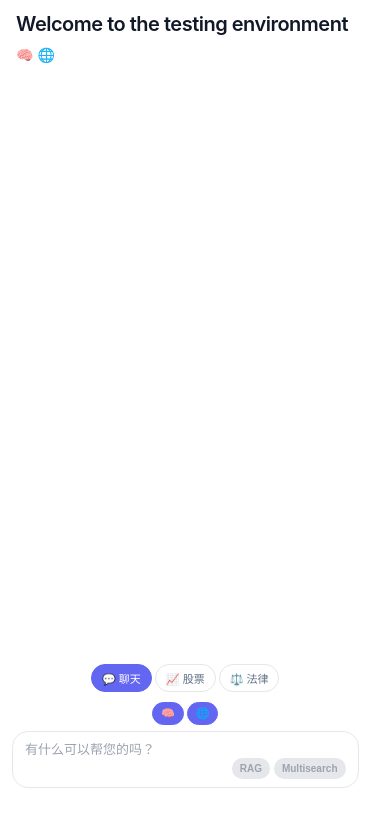
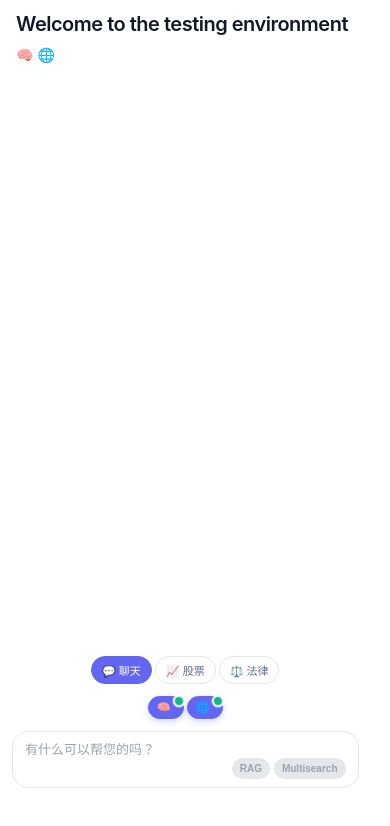
Before and after one commit to zerolxy612/chatbot-demo1, a React (Create React App) app: page / in a window 390 px wide. Shown: the top 826 px of the page. Built offline with nearby package versions, Linux system fonts and the light colour scheme.

Commit message:
feat: add chat controls for toggling thinking and network modes below the mode selector

```diff
--- a/src/App.css
+++ b/src/App.css
@@ -1852,7 +1852,7 @@ body {
 .mode-selector {
   display: flex;
   gap: 8px;
-  margin-bottom: 20px;
+  margin-bottom: 16px;
   justify-content: center;
 }
 
@@ -1882,6 +1882,72 @@ body {
   border-color: #6366f1;
 }
 
+/* 聊天功能控制区域 - 简洁设计 */
+.chat-controls {
+  display: flex;
+  gap: 6px;
+  margin-bottom: 20px;
+  justify-content: center;
+  padding: 4px;
+}
+
+.chat-controls .control-btn {
+  padding: 6px 14px;
+  font-size: 13px;
+  border-radius: 16px;
+  min-width: auto;
+  font-weight: 500;
+  transition: all 0.3s ease;
+}
+
+.chat-controls .control-btn.active {
+  background: #6366f1;
+  color: white;
+  border-color: #6366f1;
+  box-shadow: 0 2px 6px rgba(99, 102, 241, 0.3);
+  position: relative;
+}
+
+.chat-controls .control-btn.active::after {
+  content: '';
+  position: absolute;
+  top: -2px;
+  right: -2px;
+  width: 8px;
+  height: 8px;
+  background: #10b981;
+  border-radius: 50%;
+  border: 2px solid white;
+  animation: pulse-indicator 2s infinite;
+}
+
+@keyframes pulse-indicator {
+  0%, 100% {
+    transform: scale(1);
+    opacity: 1;
+  }
+  50% {
+    transform: scale(1.2);
+    opacity: 0.8;
+  }
+}
+
+/* 聊天控制区域动画 */
+@keyframes slideInControls {
+  from {
+    opacity: 0;
+    transform: translateY(-10px) scale(0.95);
+  }
+  to {
+    opacity: 1;
+    transform: translateY(0) scale(1);
+  }
+}
+
+.chat-controls {
+  animation: slideInControls 0.4s ease-out;
+}
+
 /* 输入容器包装器 */
 .input-container-wrapper {
   display: flex;
@@ -1889,20 +1955,7 @@ body {
   gap: 12px;
 }
 
-/* 输入框左侧控制按钮 */
-.input-left-controls {
-  display: flex;
-  gap: 6px;
-  align-items: center;
-  flex-shrink: 0;
-}
-
-.input-left-controls .control-btn {
-  padding: 8px 12px;
-  font-size: 12px;
-  border-radius: 18px;
-  min-width: auto;
-}
+
 
 /* 输入区域 - 优雅简洁 */
 .input-area {
@@ -2221,13 +2274,30 @@ body {
   }
 
   .mode-selector {
-    margin-bottom: 10px;
+    margin-bottom: 8px;
     padding: 3px;
   }
 
   .mode-btn {
     font-size: 12px;
     padding: 6px 12px;
+  }
+
+  /* 移动端聊天控制区域 */
+  .chat-controls {
+    margin-bottom: 12px;
+    padding: 6px;
+    gap: 4px;
+  }
+
+  .chat-controls .control-btn {
+    padding: 6px 12px;
+    font-size: 12px;
+  }
+
+  /* 平板设备上保持文本 */
+  .chat-controls .control-btn span.btn-text {
+    display: inline;
   }
 
   .input-container-wrapper {
@@ -2236,16 +2306,6 @@ body {
     align-items: stretch;
   }
 
-  .input-left-controls {
-    gap: 4px;
-    justify-content: center;
-  }
-
-  .input-left-controls .control-btn {
-    padding: 6px 12px;
-    font-size: 12px;
-  }
-
   .input-area {
     padding: 8px 12px;
     border-radius: 16px;
@@ -2289,7 +2349,7 @@ body {
   .mode-selector {
     gap: 3px;
     padding: 2px;
-    margin-bottom: 8px;
+    margin-bottom: 6px;
   }
 
   .mode-btn {
@@ -2298,7 +2358,23 @@ body {
     gap: 3px;
   }
 
-
+  /* 超小屏幕聊天控制区域 */
+  .chat-controls {
+    margin-bottom: 8px;
+    padding: 4px;
+    gap: 3px;
+  }
+
+  .chat-controls .control-btn {
+    padding: 4px 8px;
+    font-size: 11px;
+    min-width: 36px;
+  }
+
+  /* 超小屏幕只显示图标 */
+  .chat-controls .control-btn span.btn-text {
+    display: none;
+  }
 
   .control-btn {
     font-size: 10px;
@@ -2309,16 +2385,6 @@ body {
     flex-direction: column;
     gap: 6px;
     align-items: stretch;
-  }
-
-  .input-left-controls {
-    gap: 3px;
-    justify-content: center;
-  }
-
-  .input-left-controls .control-btn {
-    padding: 4px 8px;
-    font-size: 11px;
   }
 
   .input-area {
--- a/src/App.js
+++ b/src/App.js
@@ -1523,27 +1523,28 @@ function App() {
               </button>
             </div>
 
-            {/* 输入框和按钮区域 */}
-            <div className="input-container-wrapper">
-              {/* 聊天模式的控制按钮放在输入栏左侧 */}
+            {/* 聊天模式的功能控制按钮 - 放在模式选择器下方 */}
             {selectedMode === 'chat' && (
-                <div className="input-left-controls">
+              <div className="chat-controls">
                 <button
                   className={`control-btn ${isThinkingEnabled ? 'active' : ''}`}
                   onClick={() => setIsThinkingEnabled(!isThinkingEnabled)}
-                    title="思考模式"
+                  title={isThinkingEnabled ? "关闭思考模式" : "开启思考模式 - 显示AI的思考过程"}
                 >
-                    🧠
+                  🧠<span className="btn-text"> 思考</span>
                 </button>
                 <button
                   className={`control-btn ${isNetworkEnabled ? 'active' : ''}`}
                   onClick={() => setIsNetworkEnabled(!isNetworkEnabled)}
-                    title="联网模式"
+                  title={isNetworkEnabled ? "关闭联网模式" : "开启联网模式 - 获取实时信息"}
                 >
-                    🌐
+                  🌐<span className="btn-text"> 联网</span>
                 </button>
               </div>
             )}
+
+            {/* 输入框和按钮区域 */}
+            <div className="input-container-wrapper">
 
               <div className="input-area">
                 <textarea
```
Lines whose indentation alone changed are shown as unchanged.
